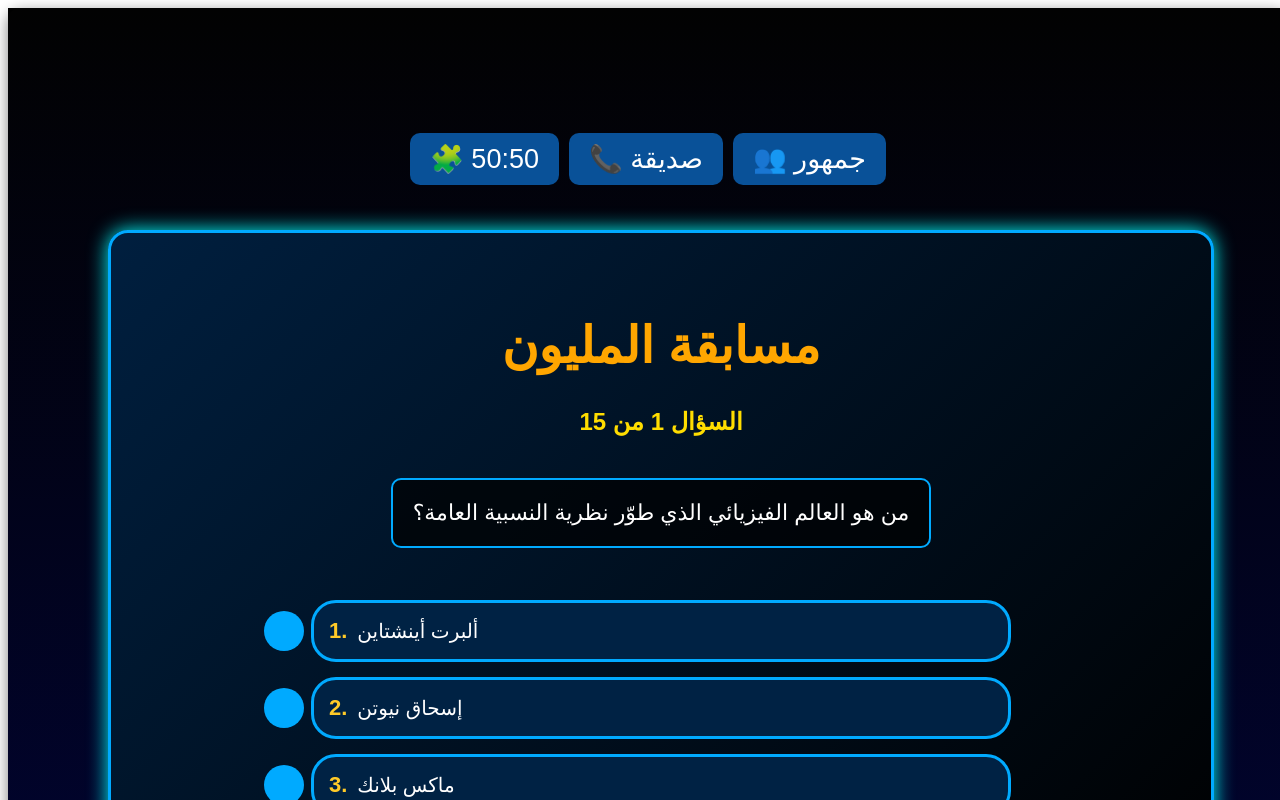
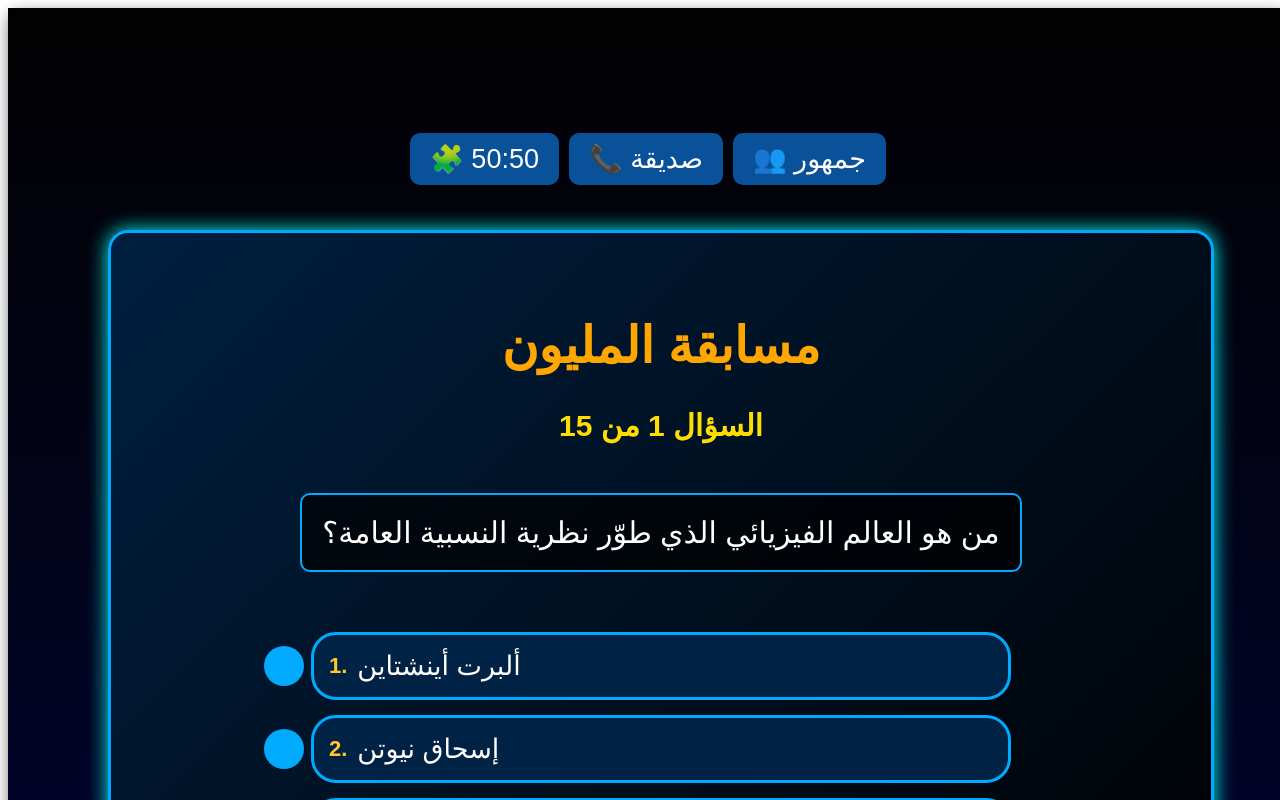
Before and after one commit to Mohammed87FS/Questions-Game, an Angular app in the folder quiz-game/: page / in a window 1280 px wide. Shown: the top 800 px of the page. Built offline with nearby package versions, Linux system fonts and the light colour scheme.

Commit message:
bigger font

```diff
--- a/quiz-game/src/app/components/quiz/quiz.component.css
+++ b/quiz-game/src/app/components/quiz/quiz.component.css
@@ -9,7 +9,7 @@
 .quiz-container {
     position: relative;
     width: 1000px;
-    height: 600px;
+    height: 700px;
     margin: 0px auto;
     text-align: center;
     background: linear-gradient(135deg, #001f3f 0%, #000000 100%);
@@ -22,12 +22,12 @@
 
   .quiz-container h2 {
     margin: 20px 0;
-    font-size: 24px;
+    font-size: 30px;
     color: #ffdd00;
   }
 
   .quiz-container p {
-    font-size: 22px;
+    font-size: 30px;
     background: rgba(0, 0, 0, 0.7);
     border: 2px solid #00aaff;
     border-radius: 10px;
@@ -48,7 +48,7 @@
   .options button {
     width: 70%;
     padding: 15px;
-    font-size: 20px;
+    font-size: 27px;
     cursor: pointer;
     text-align: left;
     background: #002244;
```
